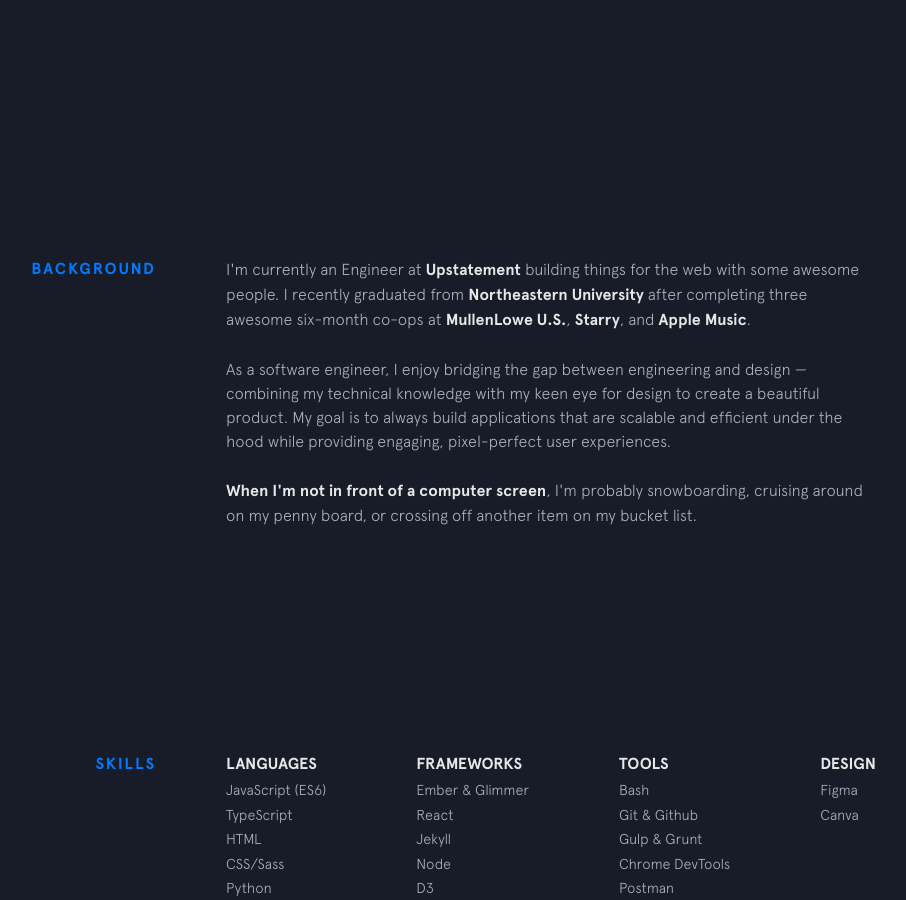
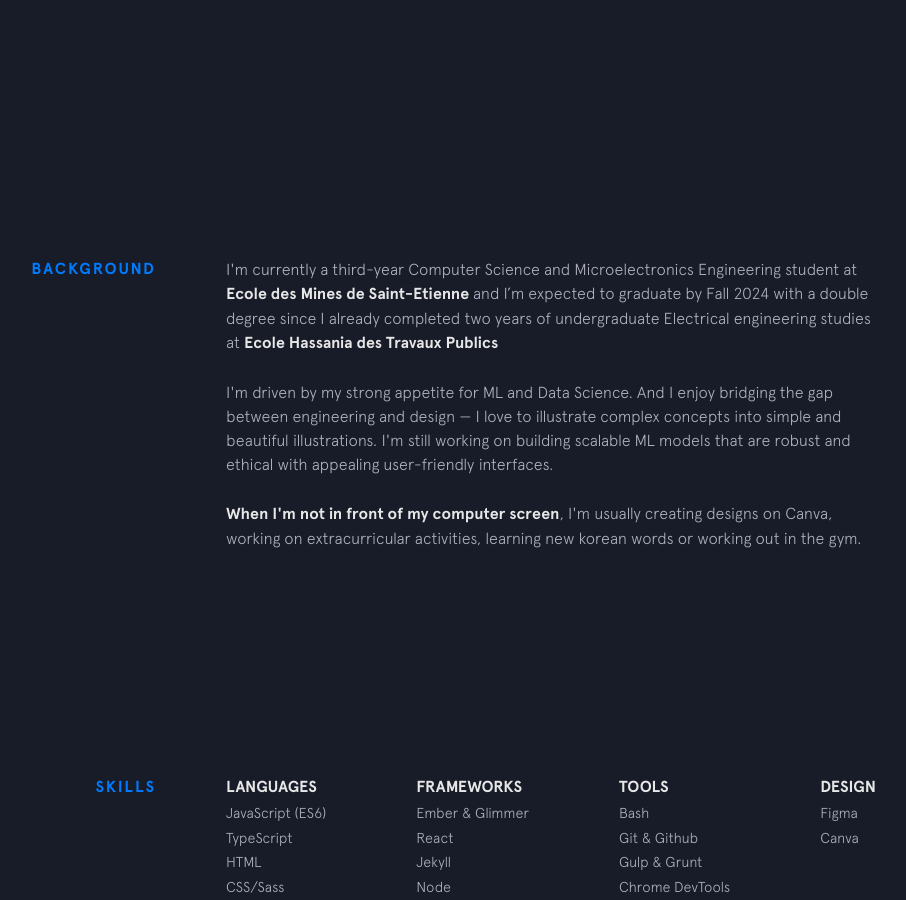
Before and after one commit to CodingAya/codingaya.github.io, a Jekyll site: the page built from index.html, in a window 1280 px wide and 900 px high, scrolled down 743 px. Shown: the whole window, without its empty margins (224-1130 px from the left). Built offline with Jekyll 4.4.1, drawn with Linux system fonts in a browser that asks for light colours; nearby versions of some CDN libraries.

Commit message:
Background v0

```diff
--- a/_includes/background.html
+++ b/_includes/background.html
@@ -2,23 +2,21 @@
   <div class="section__title">Background</div>
   <div class="section__content">
     <p>
-      I'm currently an Engineer at
-      <a class="underline-link" href="https://www.upstatement.com/" target="_blank">Upstatement</a> building things for the web with some awesome people. I recently graduated from
-      <a class="underline-link" href="http://www.ccis.northeastern.edu/" target="_blank">Northeastern University</a> after completing three awesome six-month co-ops at
-      <a class="underline-link" href="https://us.mullenlowe.com/" target="_blank">MullenLowe U.S.</a>,
-      <a class="underline-link" href="https://starry.com/" target="_blank">Starry</a>, and
-      <a class="underline-link" href="https://www.apple.com/music/" target="_blank">Apple Music</a>.
+      I'm currently a third-year Computer Science and Microelectronics Engineering student at
+      <a class="underline-link" href="https://www.mines-stetienne.fr/" target="_blank">Ecole des Mines de Saint-Etienne</a>
+      and I’m expected to graduate by Fall 2024 with a double degree since I already completed two years of undergraduate
+      Electrical engineering studies at <a class="underline-link" href="http://www.ehtp.ac.ma/" target="_blank">Ecole Hassania des Travaux Publics</a>
     </p>
 
     <p>
-      As a software engineer, I enjoy bridging the gap between engineering and design &mdash; combining my technical knowledge
-      with my keen eye for design to create a beautiful product. My goal is to always build applications that are scalable
-      and efficient under the hood while providing engaging, pixel-perfect user experiences.
+      I'm driven by my strong appetite for ML and Data Science. And I enjoy bridging the gap between engineering and design &mdash; I love to illustrate complex concepts into simple
+      and beautiful illustrations. I'm still working on building scalable ML models that are robust and ethical
+      with appealing user-friendly interfaces.
     </p>
 
     <p>
-      <strong>When I'm not in front of a computer screen</strong>, I'm probably snowboarding, cruising around on my penny board,
-      or crossing off another item on my bucket list.
+      <strong>When I'm not in front of my computer screen</strong>, I'm usually creating designs on Canva, working on extracurricular activities,
+      learning new korean words or working out in the gym.
     </p>
 
     <!-- {% include employment-status.html %} -->
```
